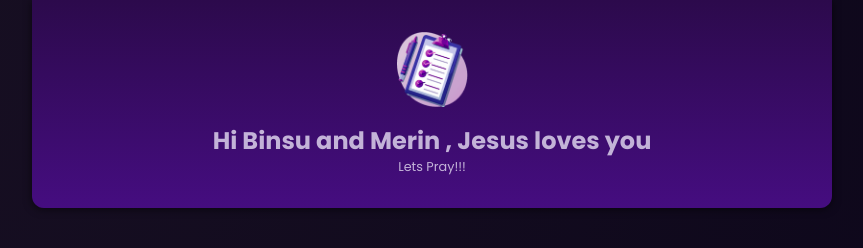
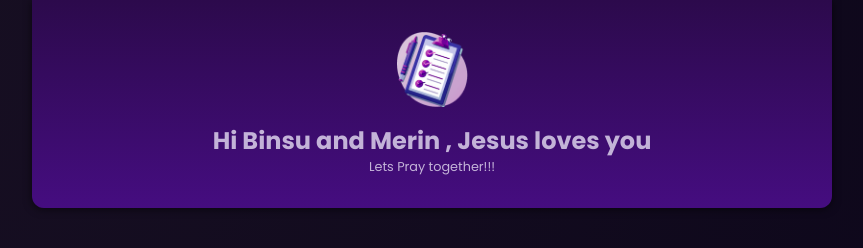
Before and after one commit to AZ9182/AngularProject, an Angular app: page / in a window 1280 px wide. Shown: the top 248 px of the page, without its empty margins (208-1071 px from the left). Built offline with nearby package versions, Linux system fonts and the light colour scheme.

Commit message:
Changed message

```diff
--- a/src/app/header/header.component.html
+++ b/src/app/header/header.component.html
@@ -2,7 +2,7 @@
     <img src="assets/task-management-logo.png" alt="task-management-logo"/>
     <div>
        <h1>Hi Binsu and Merin , Jesus loves you</h1>
-        <p>Lets Pray!!!</p>
+        <p>Lets Pray together!!!</p>
     </div>
 
 </header>
```
